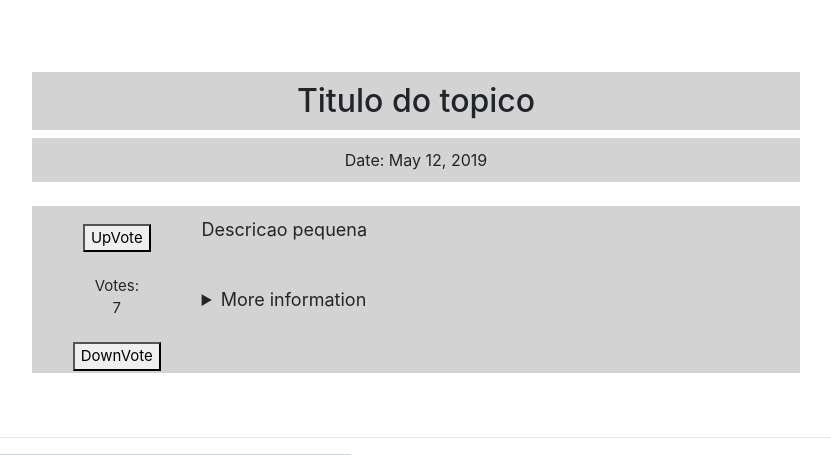
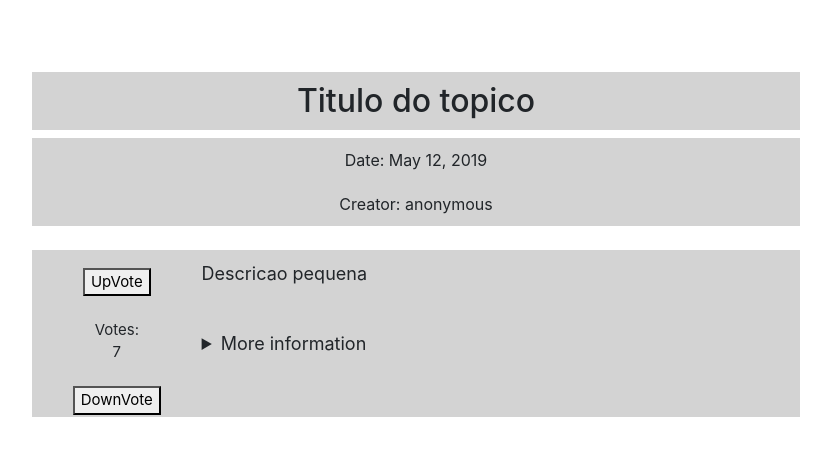
Before and after one commit to LucasSte/WebApp-CES-22, a Django app: page /Topics/2/ in a window 1280 px wide. Shown: the part 56-511 px from the top of the page, without its empty margins (224-1055 px from the left). Run offline with Django 3.2, Linux system fonts and the light colour scheme; data comes from the database, SQL or seed files in the repository; both versions use the stored data as it was after the commit; some libraries are stand-ins or nearby versions.

Commit message:
Adding topic creator to the database

```diff
--- a/Topics/models.py
+++ b/Topics/models.py
@@ -10,7 +10,7 @@ class TopicInformation(models.Model):
     pub_date = models.DateField('date published')
     votes = models.IntegerField(default=0)
     big_description = models.CharField(max_length=10000)
-    #creator = models.CharField(max_length=50)
+    creator = models.CharField(max_length=50)
 
     def __str__(self):
         return self.big_description
--- a/Topics/templates/Topics/detail.html
+++ b/Topics/templates/Topics/detail.html
@@ -13,6 +13,7 @@
 <br>
 <h2>{{topic.title_text}}</h2>
 <p class="date">Date: {{topic.pub_date}}</p>
+<p class="creator">Creator: {{topic.creator}}</p>
 <br>
 
 <div class="box">
--- a/static/style.css
+++ b/static/style.css
@@ -75,6 +75,15 @@ header{
     margin: auto;
 }
 
+.creator{
+    text-align: center;
+    background-color: lightgrey;
+    width: 60%;
+    padding: 10px;
+    border: 0;
+    margin: auto;
+}
+
 h2 {
     text-align: center;
     background-color: lightgrey;
```
Also changed, not shown: db.sqlite3.
